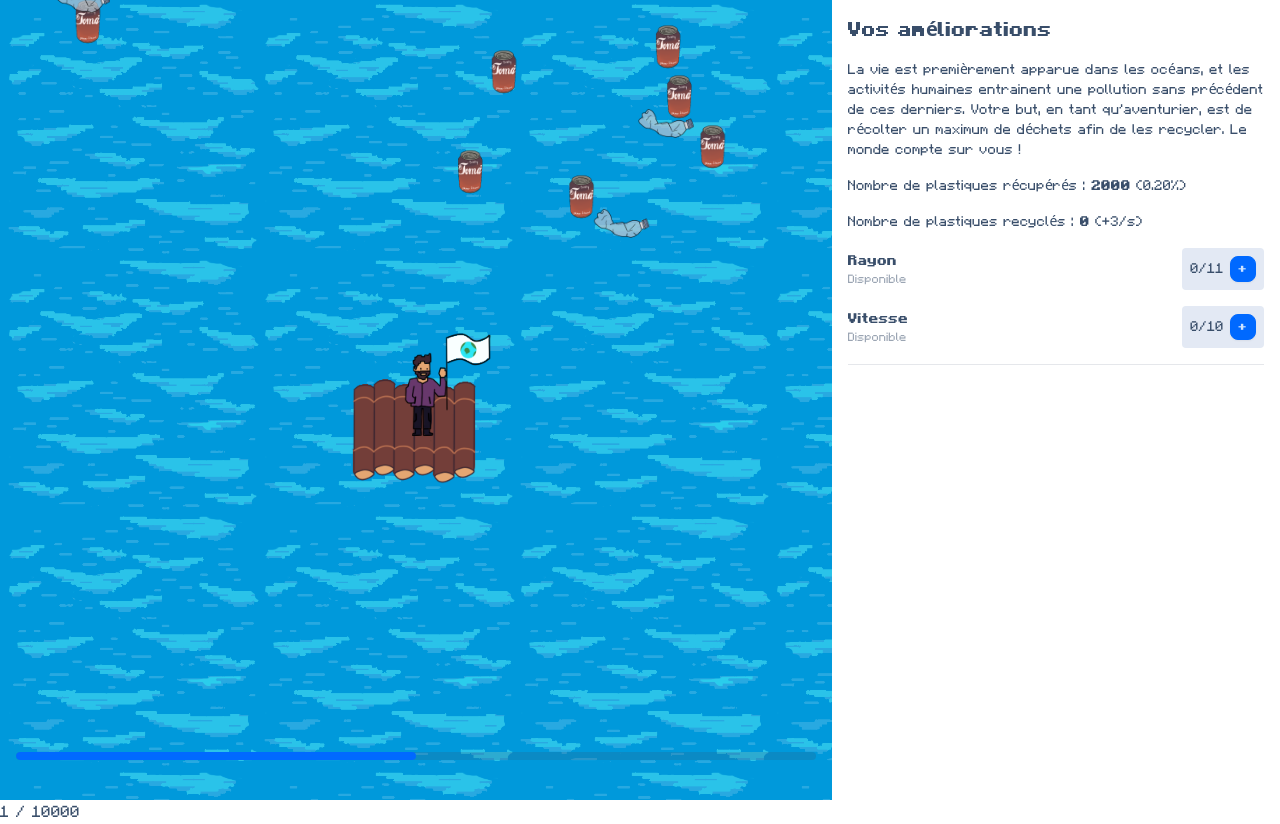
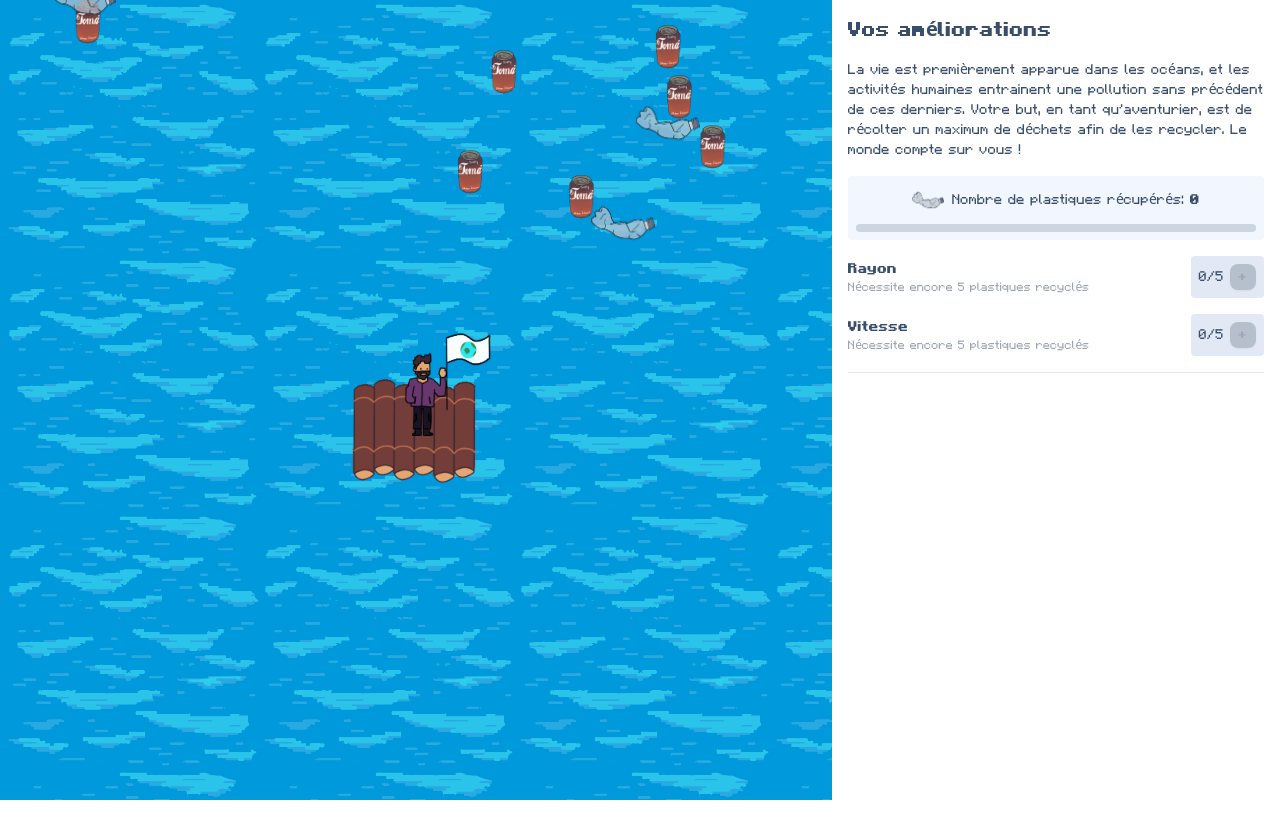
Before and after one commit to Yoshiip/ndi, a SvelteKit app: page / in a window 1280 px wide. Both pictures are taken after a click on the button "Jouer maintenant". After the commit the page ends 800 px from the top, so only its background shows below. Built offline with nearby package versions, Linux system fonts and the light colour scheme.

Commit message:
bien avancé

```diff
--- a/src/components/GameCanvas.svelte
+++ b/src/components/GameCanvas.svelte
@@ -226,7 +226,7 @@
   let wrapper: HTMLDivElement;
 </script>
 
-<div class="relative w-3/4" bind:this={wrapper}>
+<div class="relative h-full flex-1" bind:this={wrapper}>
   <canvas
     onmousedown={onMouseDown}
     onmousemove={(e) => {
@@ -235,12 +235,4 @@
     bind:this={canvasRef}
     class="w-full bg-red-100"
   ></canvas>
-  <div class="absolute h-8 left-4 bottom-4 right-4">
-    <progress
-      class="absolute left-0 top-0 bottom-0 right-0 progress progress-primary"
-      value="50"
-      max="100"
-    ></progress>
-  </div>
-  <span>1 / 10000</span>
 </div>
--- a/src/components/GameSide.svelte
+++ b/src/components/GameSide.svelte
@@ -1,21 +1,53 @@
 <script lang="ts">
   import { game, MAX_PLASTIC } from "$lib/game.svelte";
+  import GameCanvas from "./GameCanvas.svelte";
   import Upgrade from "./Upgrade.svelte";
 </script>
 
-<div class="w-full bg-base-100 max-w-md space-y-4 p-4 text-sm">
+<div class="drawer drawer-end lg:drawer-open h-full">
+  <input id="upgrade-drawer" type="checkbox" class="drawer-toggle" />
+  <div class="drawer-content">
+    <GameCanvas />
+    <label
+      for="upgrade-drawer"
+      class="btn btn-primary fixed top-4 right-4 drawer-button lg:hidden"
+    >
+      Améliorations
+    </label>
+  </div>
+  <div class="drawer-side">
+    <label
+      for="upgrade-drawer"
+      aria-label="close sidebar"
+      class="drawer-overlay"
+    ></label>
+
+    <div class="w-full h-full bg-base-100 max-w-md space-y-4 p-4 text-sm">
       <h1 class="text-xl font-bold">Vos améliorations</h1>
       <p>
-    La vie est premièrement apparue dans les océans, et les activités humaines
-    entrainent une pollution sans précédent de ces derniers. Votre but, en tant
-    qu'aventurier, est de récolter un maximum de déchets afin de les recycler.
-    Le monde compte sur vous !
+        La vie est premièrement apparue dans les océans, et les activités
+        humaines entrainent une pollution sans précédent de ces derniers. Votre
+        but, en tant qu'aventurier, est de récolter un maximum de déchets afin
+        de les recycler. Le monde compte sur vous !
       </p>
-  <p>Nombre de plastiques récupérés : <b>{game.rawPlastics}</b> ({(game.rawPlastics / MAX_PLASTIC * 100).toFixed(2)}%)</p>
-  <p>Nombre de plastiques recyclés : <b>{game.recycledPlastics}</b> (+3/s)</p>
+      <div class="flex gap-2 bg-base-200 rounded p-2 flex-col items-center">
+        <div class="flex gap-2 items-center">
+          <img src="/images/bottle.png" alt="bouteille" class="w-8 h-8" />
+          <p>
+            Nombre de plastiques récupérés: <b>{game.rawPlastics} </b>
+          </p>
+        </div>
+        <progress
+          class="progress progress-primary"
+          value={game.rawPlastics / MAX_PLASTIC}
+          max="1"
+        ></progress>
+      </div>
 
       <Upgrade title="Rayon" upgradeName="radius" />
       <Upgrade title="Vitesse" upgradeName="speed" />
 
       <hr />
     </div>
+  </div>
+</div>
--- a/src/components/Upgrade.svelte
+++ b/src/components/Upgrade.svelte
@@ -35,14 +35,11 @@
       >
       <button
         type="button"
-        disabled={price - game.rawPlastics >= 0 ||
+        disabled={game.rawPlastics < price ||
           game.levels[upgradeName] >= UPGRADES_VALUES[upgradeName].length}
         class="btn btn-primary min-h-0 h-auto text-xs py-1 px-2"
         onclick={() => {
-          if (game.rawPlastics - price >= 0) {
-            game.rawPlastics -= price;
-            game.levels[upgradeName] += 1;
-          }
+          game.levels[upgradeName] += 1;
         }}
       >
         +
--- a/src/components/scenes/Game.svelte
+++ b/src/components/scenes/Game.svelte
@@ -5,11 +5,7 @@
   import { events, EVENTS_MESSAGES } from "$lib/events.svelte";
 </script>
 
-<div class="flex h-full">
-    <GameCanvas />
 <GameSide />
-</div>
-
 {#if events.currentMessageKey}
   <DialogBox text={EVENTS_MESSAGES[events.currentMessageKey]} />
 {/if}
--- a/src/lib/game.svelte.ts
+++ b/src/lib/game.svelte.ts
@@ -1,15 +1,14 @@
 import { calculateUpgradePrice } from "./utils";
 
+export const MAX_PLASTIC = 100;
+
 type Scene = "menu" | "game" | "end";
-
-export const MAX_PLASTIC = 1_000_000;
 
 export type Upgrade = "speed" | "radius";
 
 export const game = $state({
   currentScene: "menu" as Scene,
-  recycledPlastics: 0,
-  rawPlastics: 2000,
+  rawPlastics: 0,
   levels: {
     speed: 0,
     radius: 0,
@@ -17,8 +16,8 @@ export const game = $state({
 });
 
 export const UPGRADES_VALUES: Record<Upgrade, number[]> = {
-  radius: [1, 1.2, 1.5, 2.0, 3.0, 4.0, 6.0, 7.0, 8.0, 9.0, 10],
-  speed: [1, 1.2, 1.5, 2.0, 3.0, 4.0, 5.0, 6.0, 7.0, 8.0],
+  radius: [1, 1.2, 1.5, 2.0, 3.0],
+  speed: [1, 1.2, 1.5, 2.0, 3.0],
 };
 
 export function getUpgradePrice(upgrade: Upgrade) {
--- a/src/routes/+page.svelte
+++ b/src/routes/+page.svelte
@@ -1,11 +1,29 @@
 <script lang="ts">
-    import { game } from "$lib/game.svelte";
-    import Game from "../components/scenes/Game.svelte";
-    import MainMenu from "../components/scenes/MainMenu.svelte";
+  import { game } from "$lib/game.svelte";
+  import Game from "../components/scenes/Game.svelte";
+  import MainMenu from "../components/scenes/MainMenu.svelte";
 </script>
 
 {#if game.currentScene === "menu"}
-    <MainMenu />
+  <MainMenu />
 {:else if game.currentScene === "game"}
-    <Game />
+  <Game />
+{:else}
+  <div
+    class="fixed top-0 left-0 w-full h-dvh flex flex-col items-center justify-center space-y-8"
+  >
+    <h2 class="font-bold text-3xl">Bravo!</h2>
+    <p class="text-center">
+      Vous avez nettoyé l'océan! <br />À l'échelle de chaque individu il est
+      simple de grandes actions!
+    </p>
+    <button
+      class="btn btn-primary"
+      onclick={() => {
+        game.currentScene = "menu";
+      }}
+    >
+      Retour au menu
+    </button>
+  </div>
 {/if}
```
Also changed, not shown: static/images/bottle.png. Lines whose indentation alone changed are shown as unchanged.
